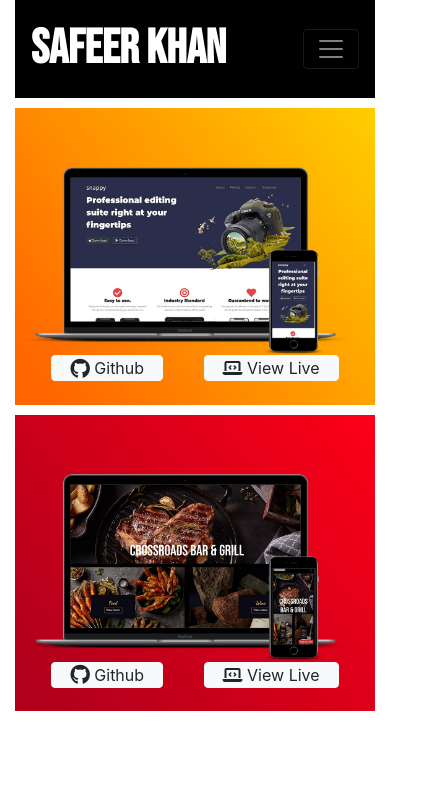
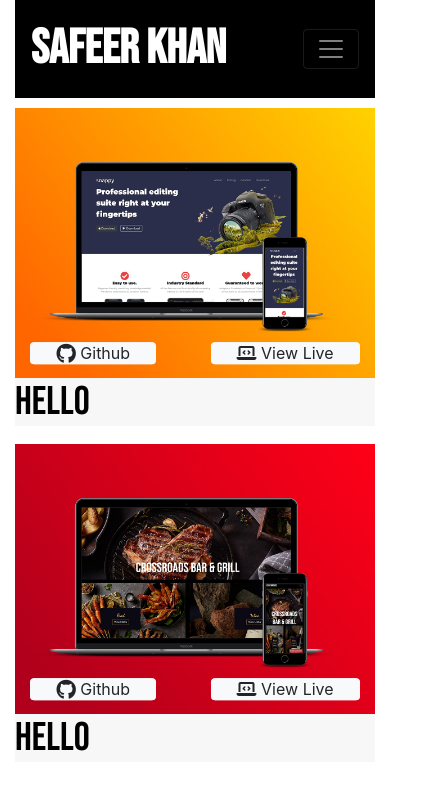
Before and after one commit to thesafeerkhan/safeerkhan-portfolio-old, a plain HTML site: page index.html in a window 390 px wide. Shown: the whole page, 445 px wide, since content can reach past the window. Drawn offline with nearby package versions, Linux system fonts and the light colour scheme.

Commit message:
Fixed Project Links to display correctly responsively on smaller screens

```diff
--- a/index.html
+++ b/index.html
@@ -38,16 +38,35 @@
 			<div id="featured-section">
 				<div class="row">
 					<div class="col-lg-6">
+						<div class="image-container">
 							<img src="images/snappy.jpg" alt="" />
+							<div class="project-links">
 								<a class="btn btn-light" href="https://github.com/thesafeerkhan/Snappy-Website-Design" role="button"><i class="fab fa-github fa-lg"></i> Github</a>
 								<a class="btn btn-light" href="https://thesafeerkhan.github.io/Snappy-Website-Design/" role="button"><i class="fas fa-laptop-code"></i></i> View Live</a>
 							</div>
+						</div>
+						<div class="project-summary">
+							<h1>Hello</h1>
+						</div>
+					</div>
 					<div class="col-lg-6">
+						<div class="image-container">
 							<img src="images/crossroads.jpg" alt="" />
+							<div class="project-links">
 								<a class="btn btn-light" href="https://github.com/thesafeerkhan/Crossroads-Restaurant-Website" role="button"><i class="fab fa-github fa-lg"></i> Github</a>
 							<a class="btn btn-light" href="https://thesafeerkhan.github.io/Crossroads-Restaurant-Website/" role="button"><i class="fas fa-laptop-code"></i></i> View Live</a>
 							</div>
 						</div>
+						<div class="project-summary">
+							<h1>Hello</h1>
+						</div>
+					</div>
+				</div>
+			</div>
+
+			<!-- About -->
+			<div id="about">
+
 			</div>
 		</div>
 		<!-- Bootstrap -->
--- a/styles.css
+++ b/styles.css
@@ -40,9 +40,14 @@
 
 /* Other */
 
+.image-container {
+	position: relative;
+}
+
 img {
 	width: 100%;
-	height: 100%;
+	max-width: 100%;
+	height: auto;
 	object-fit: cover;
 
 	-webkit-user-drag: none;
@@ -53,10 +58,24 @@
 	-ms-user-select: none;
 }
 
-.btn {
+.project-links {
+	position: absolute;
+	width: 500px;
+	bottom: 0%;
+	left: 50%;
+	transform: translate(-50%, -50%);
+	-ms-transform: translate(-50%, -50%);
+}
+
+.image-container .btn {
+	/* position: relative; */
 	padding: 0 5%;
 	margin: 0 5%;
+	display: inline;
+	/* bottom: 50px; */
+}
 
-	position: relative;
-	bottom: 50px;
+.project-summary {
+	background-color: #f7f7f7;
+	text-align: left;
 }
```
Lines whose indentation alone changed are shown as unchanged.
